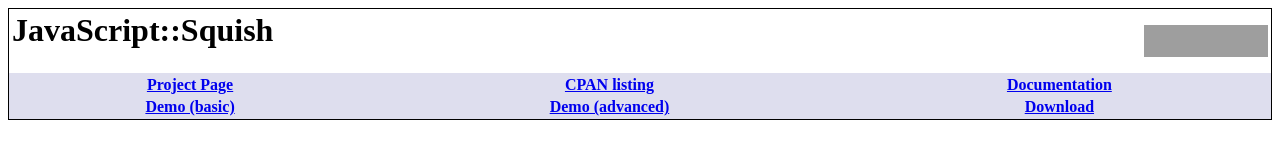
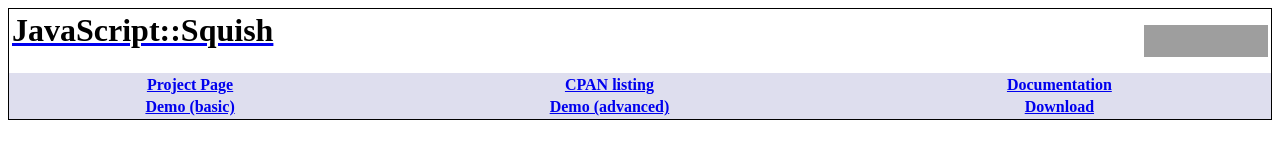
Before and after one commit to BackupTheBerlios/jscompactor, a plain HTML site: page website/htdocs/index.html in a window 1280 px wide. Shown: the top 154 px of the page. Drawn offline with Linux system fonts and the light colour scheme; grey boxes are pictures that could not be loaded.

Commit message:
Added link in title back to home. Added a fun link.

```diff
--- a/website/htdocs/index.html
+++ b/website/htdocs/index.html
@@ -8,7 +8,7 @@
 <TABLE BORDER="0" CELLPADDING="1" CELLSPACING="0" WIDTH="100%" BGCOLOR="#000000"><TR><TD>
 <TABLE BORDER="0" WIDTH="100%" BGCOLOR="#FFFFFF">
 <TR>
-<TD ALIGN="left"><H1>JavaScript::Squish</H1></TD>
+<TD ALIGN="left"><H1><A HREF="/"><FONT COLOR="#000000">JavaScript::Squish</FONT></A></H1></TD>
 <TD ALIGN="right"><A href="http://developer.berlios.de" title="BerliOS Developer"> <img src="http://developer.berlios.de/bslogo.php?group_id=4847" width="124px" height="32px" border="0" alt="BerliOS Developer Logo"></A></TD>
 </TR>
 
@@ -41,6 +41,8 @@
 <P>
 For for information, please see the documentation and project page.</P>
 
+<BR><BR><BR><BR><BR><BR><BR><BR><BR><BR><BR><BR><BR><BR><BR><BR><BR><BR><BR><BR><BR><BR><BR><BR><BR><BR><BR><BR><BR><BR>
+<FONT COLOR=#FFFFFF><A HREF="gb.html"><FONT COLOR=#FFFFFF>GB</FONT></A>(this link is just for some fun I'm having)</FONT>
 </BODY>
 
 </HTML>
```
